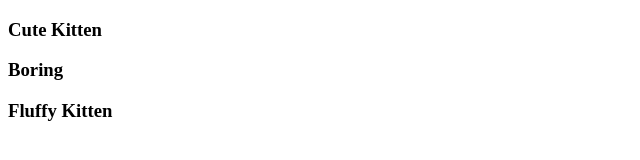
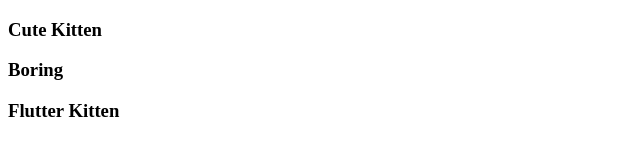
Before and after one commit to appventor/appventor.co, a plain HTML site: page public/test.html in a window 1280 px wide. Shown: the full height of the page, 0-640 px from the left. Drawn offline with Linux system fonts and the light colour scheme.

Commit message:
updated test file

```diff
--- a/public/test.html
+++ b/public/test.html
@@ -15,7 +15,7 @@
             <h1>Boring</h1>
         </article>
         <article class="folio parallax bg2">
-            <h1>Fluffy Kitten</h1>
+            <h1>Flutter Kitten</h1>
         </article>
 </section>
 <section class="home"></section>
```
